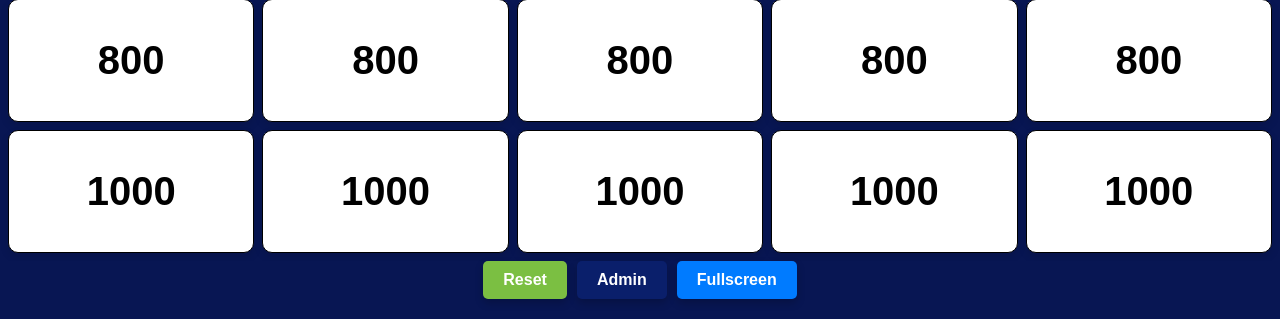
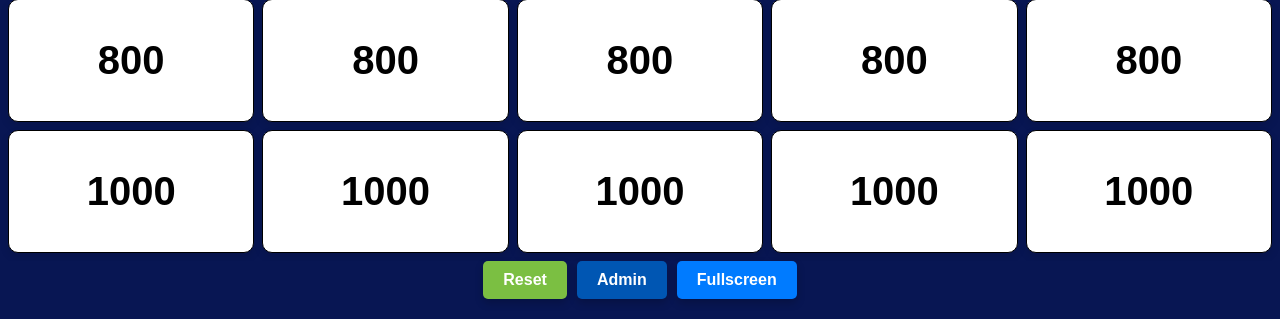
Before and after one commit to CaptainTotte/Quiz, a FastAPI app: page / in a window 1280 px wide, with the pointer over the restyled element. Shown: the part 539-858 px from the top of the page. Run offline with FastAPI, Linux system fonts and the light colour scheme.

Commit message:
Fixed css

```diff
--- a/static/styles.css
+++ b/static/styles.css
@@ -131,7 +131,7 @@
     transition: background-color 0.2s;
   }
   .admin-button:hover {
-    background-color: #0a1f6b;
+    background-color: #0056b3;
   }
 
   /* Fullscreen Button styled like the Admin Button */
```
